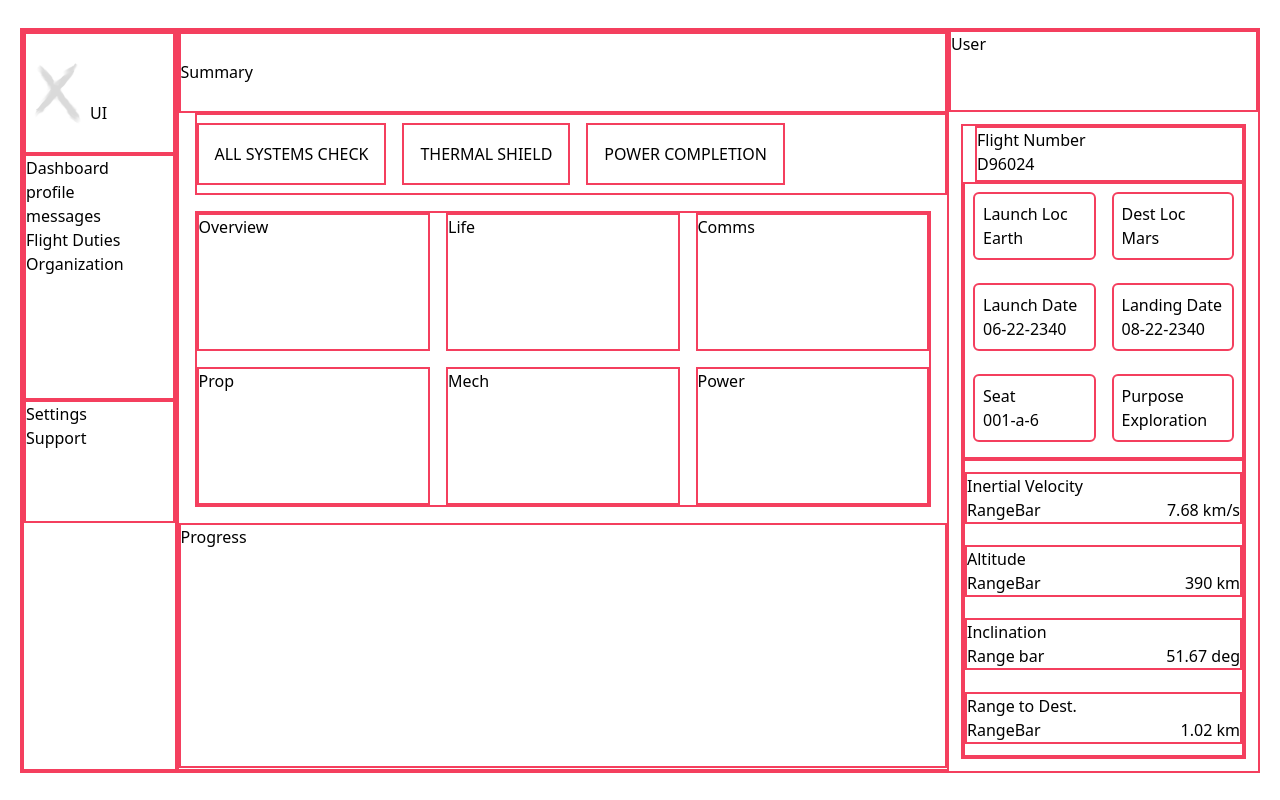
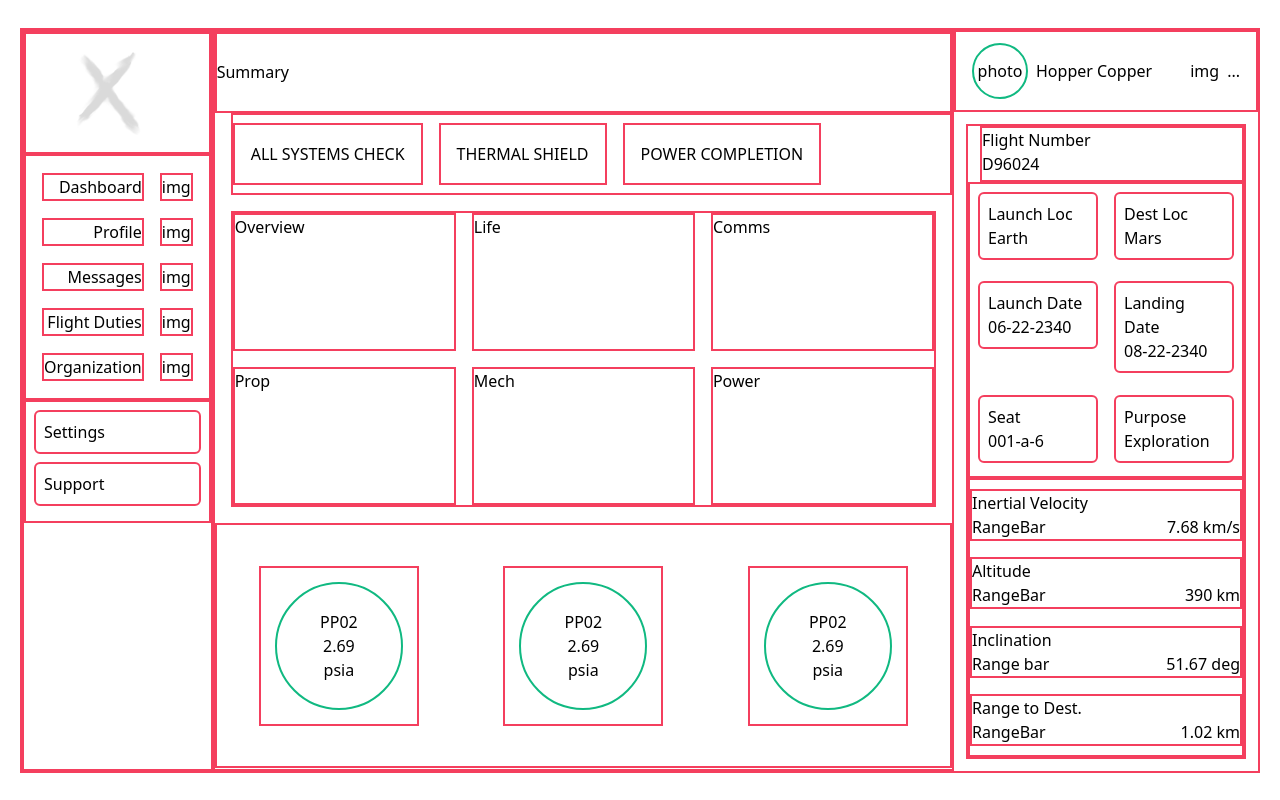
Before and after one commit to kb-git-hub/admin-dashboard, a website: page src/index.html in a window 1280 px wide. Drawn offline with Linux system fonts and the light colour scheme.

Commit message:
Update complete Content

```diff
--- a/src/index.html
+++ b/src/index.html
@@ -27,25 +27,43 @@ h-screen w-screen
         <div class="dashLeftLinks layoutBorder
         grid grid-rows-6
         ">
-
-
-            <div class="logo layoutBorder row-span-1 flex items-center ">
-                <img class="object-scale-down h-16" src="/static/x2.png">
-                <div class="mt-10">UI</div>
+            <div class="logo layoutBorder row-span-1 flex items-center justify-center ">
+                <img class="object-scale-down h-[5.5rem] mr-4" src="/static/x2.png">
+                <div class="mt-10"></div>
 
             </div>
 
-            <div class="main  layoutBorder row-span-2">
-                <div class="dashboard">Dashboard</div>
-                <div class="profile">profile</div>
-                <div class="messages">messages</div>
-                <div class="flightDuties">Flight Duties</div>
-                <div class="org">Organization</div>
+            <div class="main  layoutBorder row-span-2 flex flex-col justify-evenly">
+                <div class="dashboard flex">
+                    <div class="layoutBorder text-end grow mr-4 ml-4">Dashboard</div>
+                    <div class="layoutBorder justify-self-end mr-4">img</div>
+                </div>
+
+                <div class="dashboard flex">
+                    <div class="layoutBorder  text-end grow mr-4 ml-4">Profile</div>
+                    <div class="layoutBorder justify-self-end mr-4">img</div>
+                </div>
+
+                <div class="dashboard flex">
+                    <div class="layoutBorder  text-end grow mr-4 ml-4">Messages</div>
+                    <div class="layoutBorder justify-self-end mr-4">img</div>
+                </div>
+
+                <div class="dashboard flex">
+                    <div class="layoutBorder  text-end grow mr-4 ml-4">Flight Duties</div>
+                    <div class="layoutBorder justify-self-end mr-4">img</div>
+                </div>
+
+                <div class="dashboard flex">
+                    <div class="layoutBorder  text-end grow mr-4 ml-4">Organization</div>
+                    <div class="layoutBorder justify-self-end mr-4">img</div>
+                </div>
+
             </div>
 
             <div class="help layoutBorder">
-                <div class="settings">Settings</div>
-                <div class="support">Support</div>
+                <div class="settings itineraryCards layoutBorder">Settings</div>
+                <div class="support itineraryCards layoutBorder">Support</div>
             </div>
         </div>
 
@@ -72,17 +90,60 @@ h-screen w-screen
                 <div class="power layoutBorder">Power</div>
 
             </div>
-            <div class="progressUpdates layoutBorder row-span-3">Progress</div>
+            <div class="progressUpdates layoutBorder row-span-3
+            flex justify-around items-center">
+                <div class="layoutBorder flex items-center justify-center h-[160px] w-[160px]">
+                    <div class="border-emerald-500 border-2 rounded-full
+                    h-32 w-32 flex flex-col justify-center items-center">
+                        <div>PP02</div>
+                        <div>2.69</div>
+                        <div>psia</div>
+                    </div>
+                </div>
+
+                <div class="layoutBorder flex items-center justify-center h-[160px] w-[160px]">
+                    <div class="border-emerald-500 border-2 rounded-full
+                    h-32 w-32 flex flex-col justify-center items-center">
+                        <div>PP02</div>
+                        <div>2.69</div>
+                        <div>psia</div>
+                    </div>
+                </div>
+
+                <div class="layoutBorder flex items-center justify-center h-[160px] w-[160px]">
+                    <div class="border-emerald-500 border-2 rounded-full
+                    h-32 w-32 flex flex-col justify-center items-center">
+                        <div>PP02</div>
+                        <div>2.69</div>
+                        <div>psia</div>
+                    </div>
+                </div>
+
+            </div>
         </div>
 
 
         <div class="dashRightContent grid grid-rows-main">
-            <div class="user layoutBorder row-span-1">User</div>
+            <div class="user layoutBorder row-span-1 flex items-center justify-between">
+
+                <div class=" ml-4 flex justify-around items-center gap-2">
+                    <div class="border-emerald-500 border-2 rounded-full h-14 w-14 flex justify-center items-center">
+                        <div>photo</div>
+                    </div>
+                    <div>Hopper Copper</div>
+                </div>
+                <div class=" mr-4 flex justify-around items-center gap-2">
+                    <div>img</div>
+                    <div>...</div>
+                </div>
+
+
+            </div>
+
             <div class="flightDetails border-2  row-start-2 row-end-[-1]
             flex flex-col min-w-[280px] layoutBorder
             m-3
             ">
-
                 <div class="flightNumber layoutBorder h-14 ml-3 ">
                     <div>Flight Number</div>
                     <div>D96024</div>
```
Also changed, not shown: dist/output.css.
